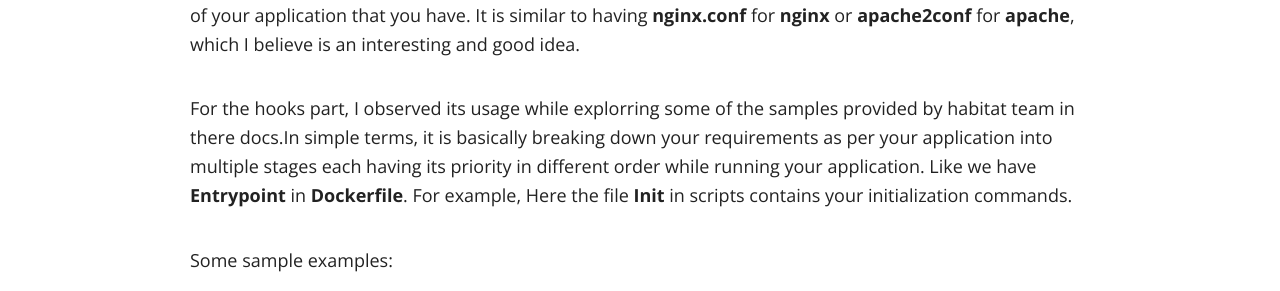
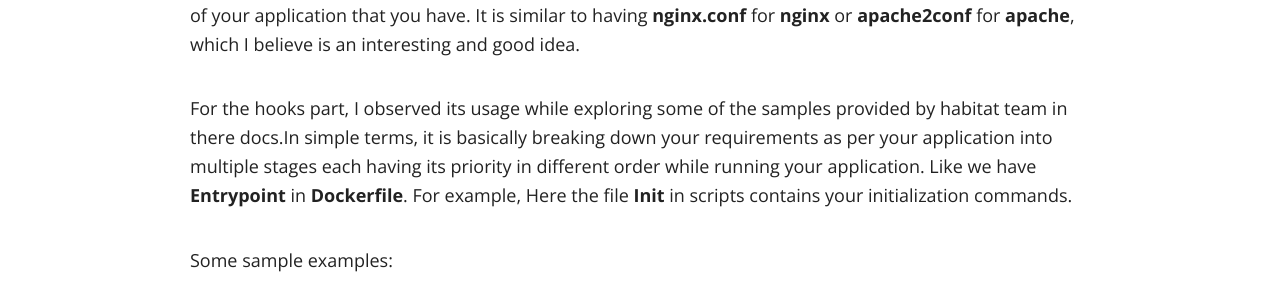
Before and after one commit to ramit05/myblog, a Jekyll site: the page built from _posts/2018-01-14-ci-cd-chef-automate.md, in a window 1280 px wide and 900 px high, scrolled down 2919 px. Shown: the part 164-455 px from the top of the window. Built offline with Jekyll 4.4.1, drawn with Linux system fonts in a browser that asks for light colours; nearby versions of some CDN libraries; comment, search, counter and statistics services are not loaded; some of the changed text lies outside the part shown.

```diff
--- a/_posts/2018-01-14-ci-cd-chef-automate.md
+++ b/_posts/2018-01-14-ci-cd-chef-automate.md
@@ -80,7 +81,7 @@ Now upon closely looking at its architecture and how to write it. You can clearl
 
 Next, is the **default.toml** file. This file contains the information about the ports and external configurations of your application that you have. It is similar to having **nginx.conf** for **nginx** or **apache2conf** for **apache**, which I believe is an interesting and good idea.
 
-For the hooks part, I observed its usage while explorring some of the samples provided by habitat team in there docs.In simple terms, it is basically breaking down your requirements as per your application into multiple stages each having its priority in different order while running your application. Like we have **Entrypoint** in **Dockerfile**. For example, Here the file **Init** in scripts contains your initialization commands.
+For the hooks part, I observed its usage while exploring some of the samples provided by habitat team in there docs.In simple terms, it is basically breaking down your requirements as per your application into multiple stages each having its priority in different order while running your application. Like we have **Entrypoint** in **Dockerfile**. For example, Here the file **Init** in scripts contains your initialization commands.
 
 Some sample examples:
 
```
Also changed, not shown: other parts of _posts/2018-01-14-ci-cd-chef-automate.md (+2 -1 lines).
